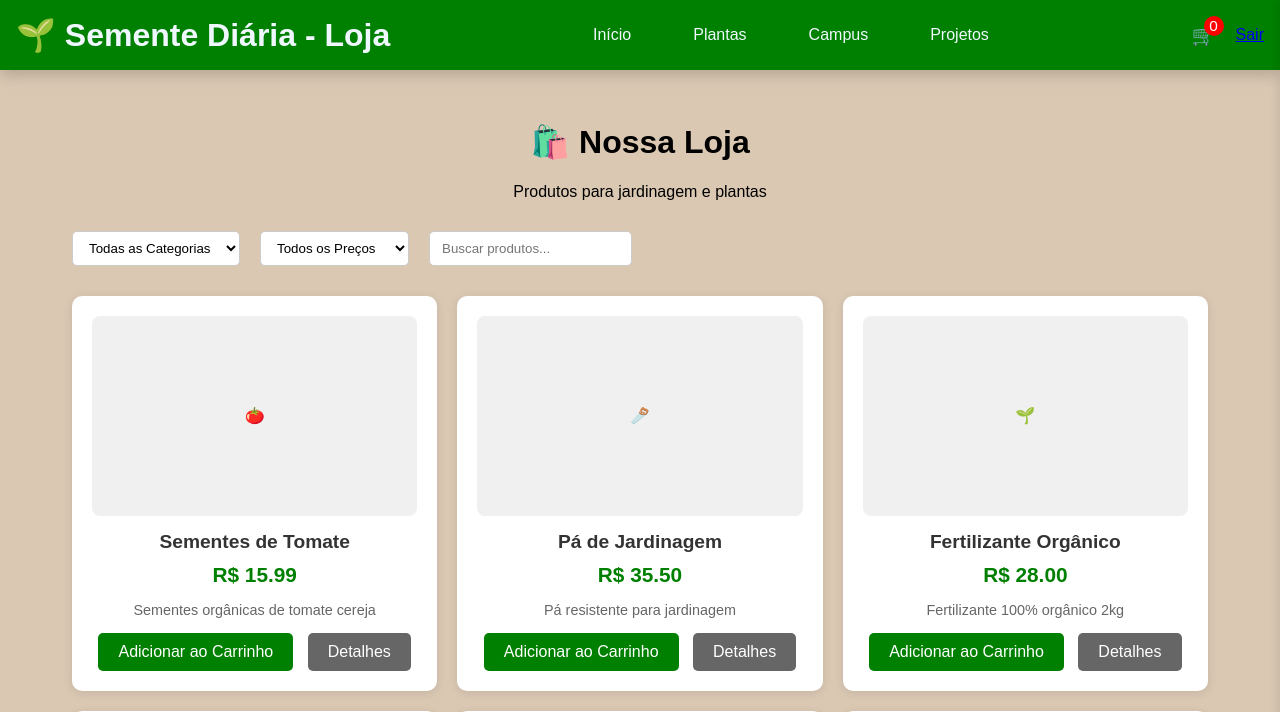
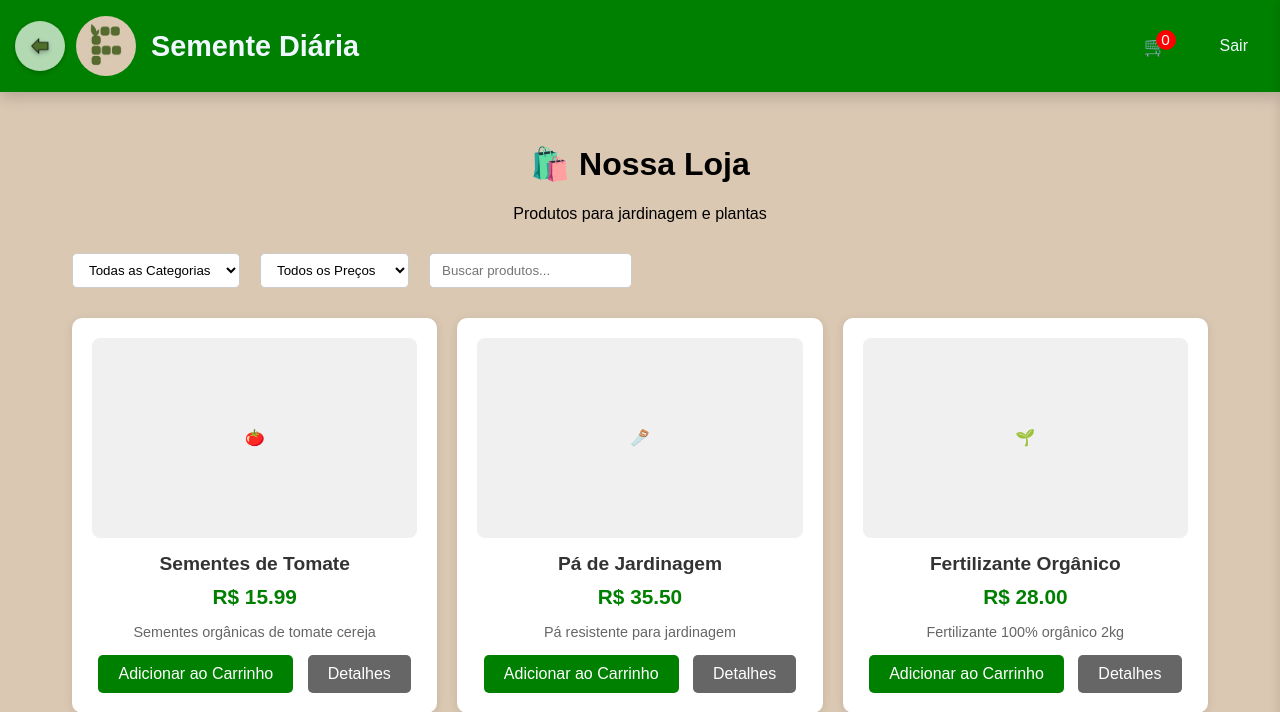
Before and after one commit to Adrelzin/Projeto-pp2, a Flask app: page /servicos in a window 1280 px wide. Shown: the top 712 px of the page. Run offline with Flask 3, Linux system fonts and the light colour scheme.

Commit message:
Update loja.html

```diff
--- a/templates/loja.html
+++ b/templates/loja.html
@@ -17,43 +17,75 @@
             padding-bottom: 80px;
         }
 
+        @keyframes slideIn {
+            from { opacity: 0; transform: translateY(20px); }
+            to { opacity: 1; transform: translateY(0); }
+        }
+
         header {
             display: flex;
             background-color: green;
             width: 100%;
-            margin: 0;
             padding: 1rem;
             align-items: center;
             justify-content: space-between;
             box-shadow: 0 4px 15px rgba(0,0,0,0.2);
+            animation: slideIn 0.6s ease-out;
+            position: relative;
+            min-height: 80px;
         }
 
         .header-left {
             display: flex;
             align-items: center;
+            gap: 15px;
+            margin-left: 60px;
         }
 
-        header .header-left h1 {
+        .header-left h1 {
             color: aliceblue;
             margin: 0;
+            font-size: clamp(1rem, 4vw, 1.8rem);
+            white-space: nowrap;
         }
 
-        header nav {
+        .logo {
+            width: 60px;
+            height: 60px;
+            border-radius: 50%;
+            object-fit: cover;
+        }
+
+        .seta {
+            position: absolute;
+            top: 50%;
+            left: 15px;
+            transform: translateY(-50%);
+            background: none;
+            border: none;
+            cursor: pointer;
+            z-index: 3;
+            padding: 10px;
+            background-color: rgba(255, 255, 255, 0.7);
+            border-radius: 50%;
+            width: 50px;
+            height: 50px;
             display: flex;
             align-items: center;
-            gap: 30px;
+            justify-content: center;
+            transition: all 0.3s ease;
+            box-shadow: 0 2px 5px rgba(0,0,0,0.2);
         }
 
-        header nav a {
-            color: aliceblue;
-            text-decoration: none;
-            padding: 8px 16px;
-            border-radius: 5px;
-            transition: background 0.3s;
+        .seta:hover {
+            background-color: rgba(255, 255, 255, 0.9);
+            transform: translateY(-50%) scale(1.1);
         }
 
-        header nav a:hover {
-            background: rgba(255,255,255,0.1);
+        .seta img {
+            width: 30px;
+            height: 30px;
+            filter: drop-shadow(0 2px 2px rgba(0,0,0,0.3));
         }
 
         .header-right {
@@ -62,16 +94,36 @@
             gap: 20px;
         }
 
+        .header-right a {
+            color: aliceblue;
+            text-decoration: none;
+            padding: 8px 16px;
+            border-radius: 5px;
+            transition: background 0.3s;
+        }
+
+        .header-right a:hover {
+            background: rgba(255,255,255,0.1);
+        }
+
         .carrinho-icon {
             color: aliceblue;
             font-size: 1.2em;
             position: relative;
+            cursor: pointer;
+            padding: 8px 16px;
+            border-radius: 5px;
+            transition: background 0.3s;
+        }
+
+        .carrinho-icon:hover {
+            background: rgba(255,255,255,0.1);
         }
 
         .carrinho-count {
             position: absolute;
-            top: -8px;
-            right: -8px;
+            top: 3px;
+            right: 8px;
             background: red;
             color: white;
             border-radius: 50%;
@@ -266,20 +318,69 @@
             color: white;
             margin: 0;
         }
+
+        @media (max-width: 768px) {
+            header {
+                padding: 0.8rem;
+            }
+
+            .header-left {
+                margin-left: 50px;
+                gap: 10px;
+            }
+
+            .logo {
+                width: 50px;
+                height: 50px;
+            }
+
+            .seta {
+                width: 45px;
+                height: 45px;
+                left: 10px;
+            }
+
+            .seta img {
+                width: 25px;
+                height: 25px;
+            }
+
+            .header-left h1 {
+                white-space: normal;
+                font-size: 1rem;
+            }
+        }
+
+        @media (max-width: 480px) {
+            .header-left h1 {
+                font-size: 0.9rem;
+            }
+
+            .header-right {
+                gap: 10px;
+            }
+
+            .header-right a {
+                padding: 6px 12px;
+                font-size: 0.9rem;
+            }
+
+            .carrinho-icon {
+                padding: 6px 12px;
+                font-size: 1.1em;
+            }
+        }
     </style>
 </head>
 <body>
     <header>
+        <button class="seta" onclick="window.location.href='/'">
+            <img src="/static/download-removebg-preview.png" alt="Voltar">
+        </button>
         <div class="header-left">
-            <h1>🌱 Semente Diária - Loja</h1>
+            <img class="logo" src="{{ url_for('static', filename='logo.png') }}" alt="Logo">
+            <h1>Semente Diária</h1>
         </div>
-
-        <nav>
-            <a href="/index">Início</a>
-            <a href="/plantas">Plantas</a>
-            <a href="/campus">Campus</a>
-            <a href="/projetos">Projetos</a>
-        </nav>
 
         <div class="header-right">
             <div class="carrinho-icon" onclick="toggleCarrinho()">
```
